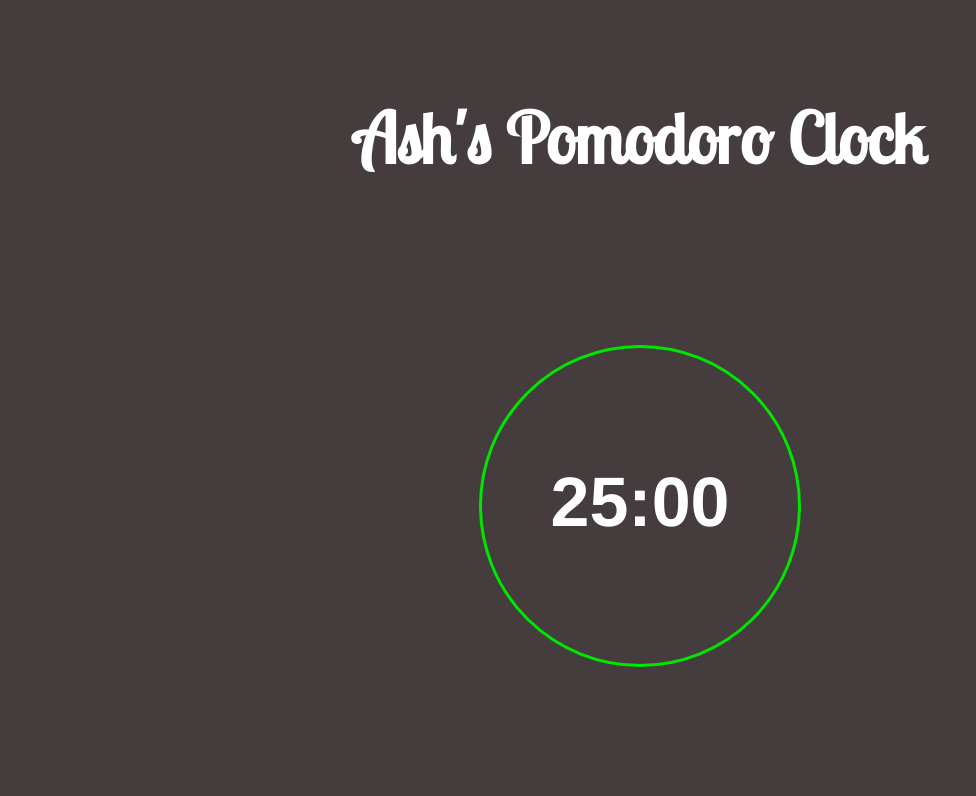
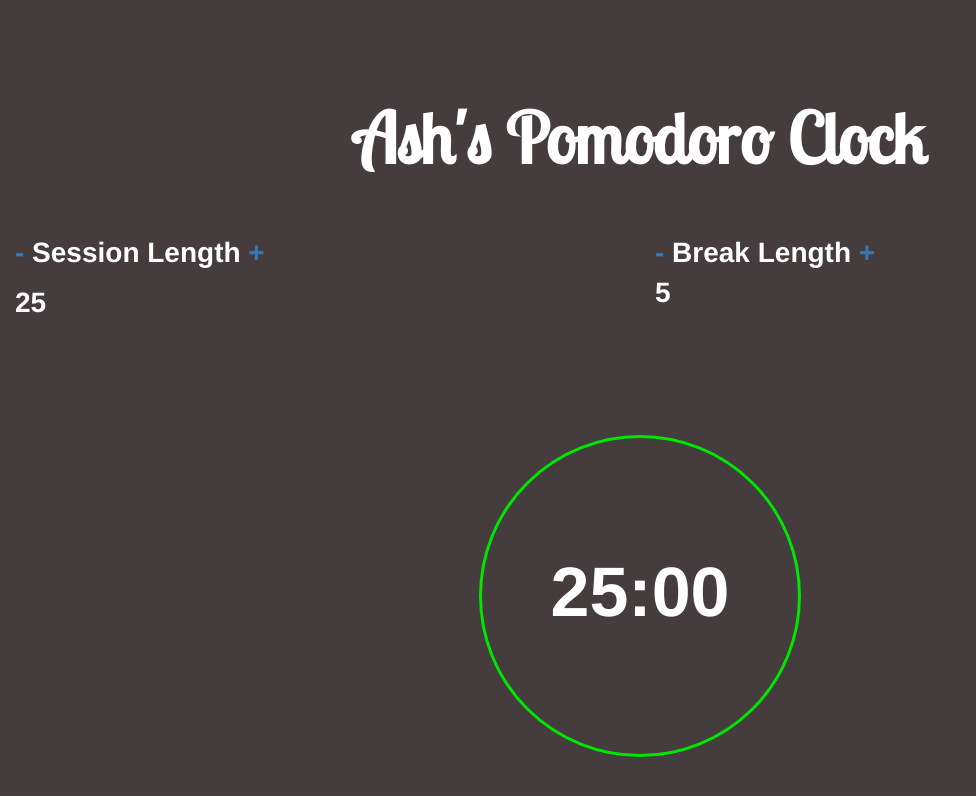
Before and after one commit to astro8891/PomodoroTimer, a plain HTML site: page Index.html in a window 1280 px wide. Shown: the whole page, without its empty margins (0-976 px from the left). Drawn offline with nearby package versions, Linux system fonts and the light colour scheme.

Commit message:
Bootstrap timer columns added and formatted
 - still need to position!

```diff
--- a/Index.html
+++ b/Index.html
@@ -11,11 +11,22 @@
 
 <body class="container-fluid">
     <h1 class="PomodoroHeader text-center pagination-centered">Ash's Pomodoro Clock</h1>
+    <div class="row timers">
+        <div class="col-xs-6">
+            <div class="sessionTimeIncriment"><a>-</a> Session Length <a>+</a></p>
+                <div class="sessionTime">25</div>
+            </div>
+        </div>
+        <div class="col-xs-6 breakTimer">
+            <div class="breakTimeIncriment"><a>-</a> Break Length <a>+</a>
+                <div class="breakTime">5</div>
+            </div>
+        </div>
+    </div>
+    </div>
     <div class="circle">
-    	<p class="text-center pagination-centered">25:00</p>
+        <p class="text-center pagination-centered">25:00</p>
     </div>
 </body>
 
 </html>
-<!-- <link href="https://fonts.googleapis.com/css?family=Lobster" rel="stylesheet" type="text/css">
- -->
--- a/Style.css
+++ b/Style.css
@@ -13,7 +13,7 @@ body {
 .circle {
 	float: none;
     margin: 0 auto;
-    margin-top: 12em;
+    margin-top: 8em;
     background: #443c3d;
     width: 23em;
     height: 23em;
@@ -29,3 +29,28 @@ body {
 	font-weight: bold;
     font-size: 5em;
 }
+
+.timers{
+	margin-top: 2em;
+	color: #ffffff;
+	font-weight: bold;
+    font-size: 2em;
+}
+
+.sessionTimeIncriment{
+
+}
+
+
+.sessionTime{
+
+
+}
+
+.breakTimeIncriment{
+
+}
+
+.breakTime{
+
+}
```
